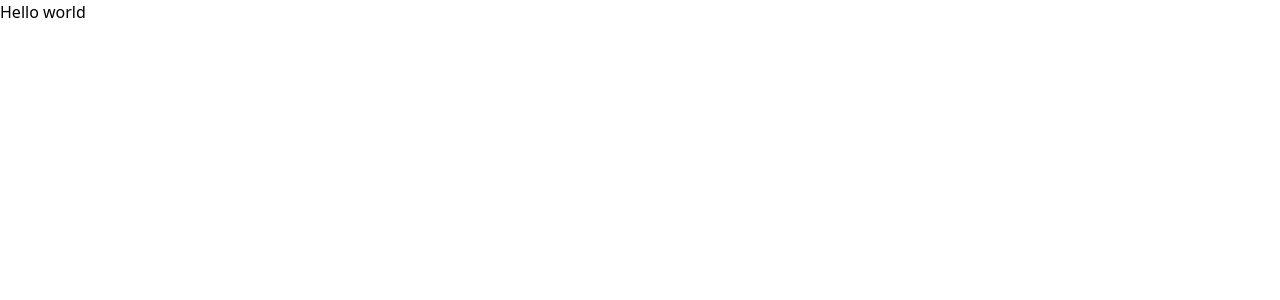
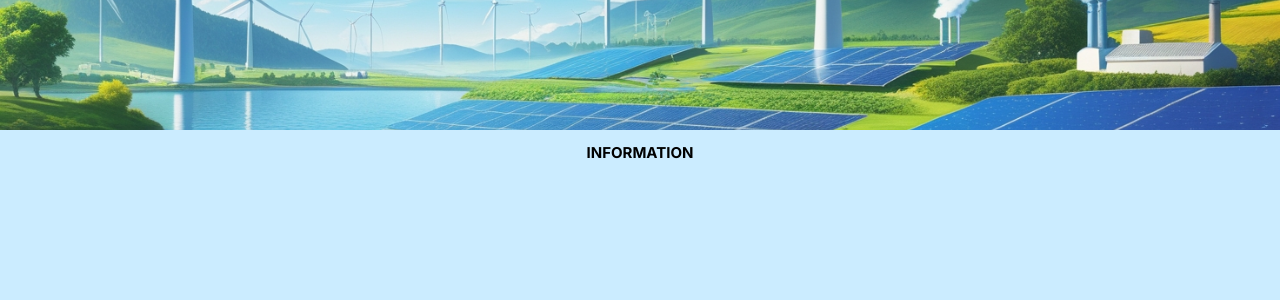
Before and after one commit to jhojantobonm/rei-app, a React (Vite) app: page / in a window 1280 px wide. Shown: the top 300 px of the page. Built offline with nearby package versions, Linux system fonts and the light colour scheme.

Commit message:
📄 Add Home page and assets
✨ Update css styles

```diff
--- a/src/App.tsx
+++ b/src/App.tsx
@@ -1,10 +1,10 @@
-
+import { Home } from "./pages/Home"
 
 function App() {
 
   return (
     <>
-      <h1>Hello world</h1>
+      <Home/>
     </>
   )
 }
--- a/src/index.css
+++ b/src/index.css
@@ -1 +1,15 @@
+@import url('https://fonts.googleapis.com/css2?family=Inter:ital,opsz,wght@0,14..32,100..900;1,14..32,100..900&display=swap');
 @import "tailwindcss";
+
+html {
+  font-size: 62.5%;
+  padding: 0;
+  margin: 0;
+  box-sizing: border-box;
+  font-family: "Inter", serif;
+
+}
+
+body{
+  background-color: #CBECFF;
+}
--- /dev/null
+++ b/src/pages/Home.tsx
@@ -0,0 +1,16 @@
+import headImage from '../assets/renewable-energy.jpg'
+
+export const Home = () => {
+  return (
+  <section data-testid='home-container'>
+    <header>
+      <figure className="h-[130px]">
+        <img className='w-full h-full object-cover'
+          src={headImage}
+          alt="Renewable energy image"/>
+      </figure>
+      <h1 className="text-center text-2xl font-bold mt-5">INFORMATION</h1>
+    </header>
+  </section>
+  )
+}
```
Also changed, not shown: src/assets/renewable-energy.jpg (added).
